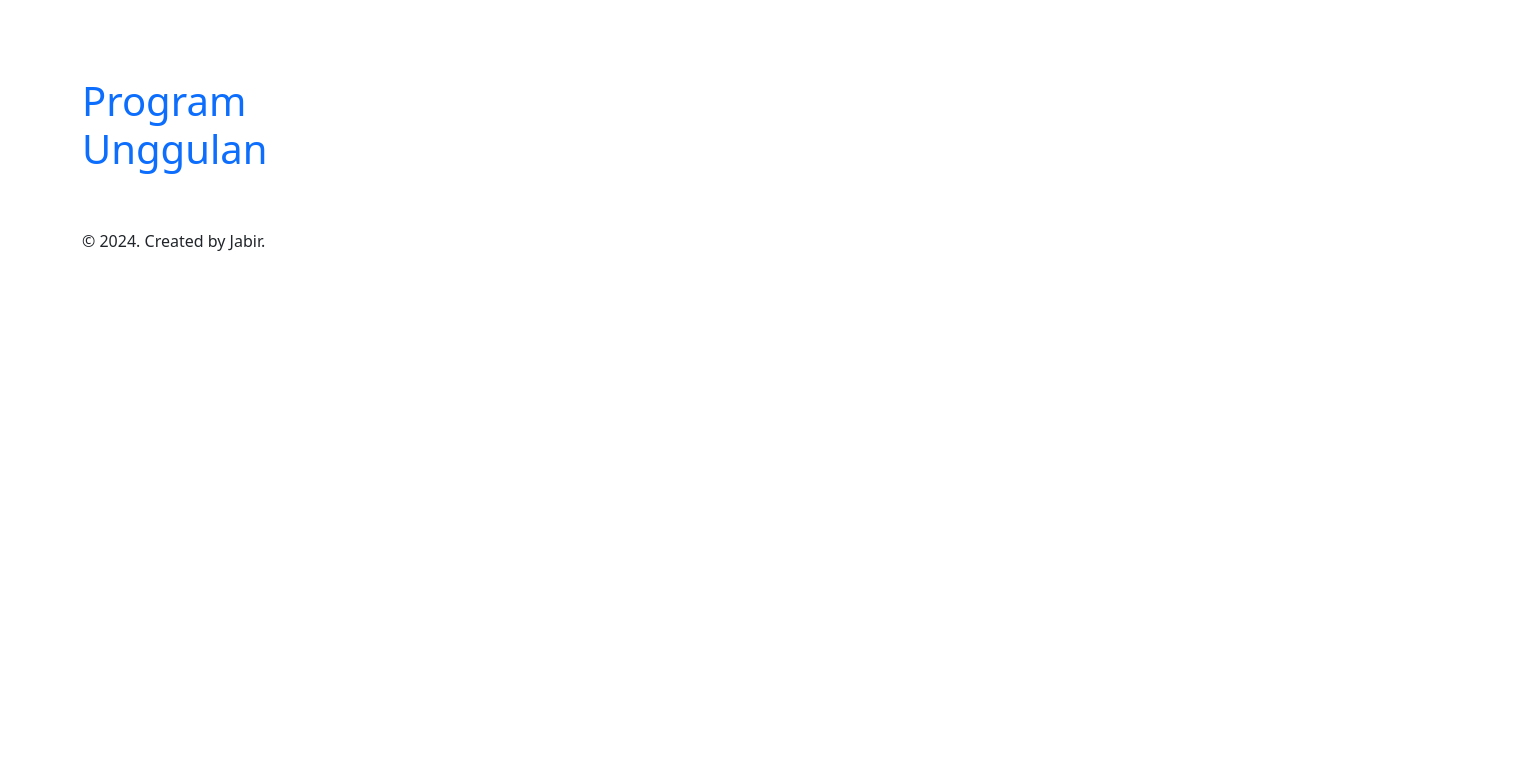
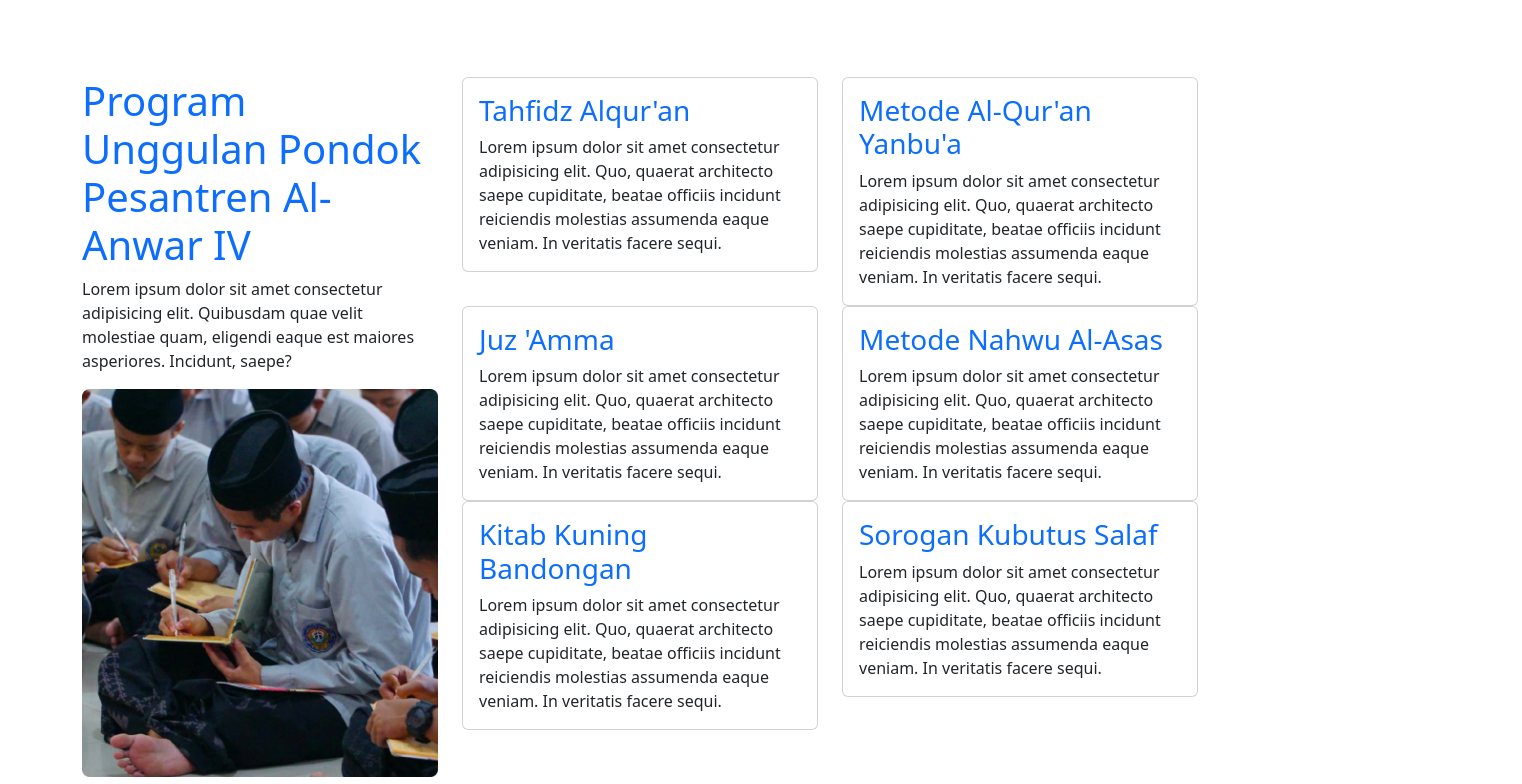
Before and after one commit to jabir019/alanwar4, a React (Vite) app: page / in a window 1280 px wide. Shown: the part 1060-1844 px from the top of the page, 1522 px wide, since content can reach past the window. Before the commit the page ends 1329 px from the top, so only its background shows below. Built offline with nearby package versions, Linux system fonts and the light colour scheme.

Commit message:
up section program

```diff
--- /dev/null
+++ b/src/components/CardProgram.jsx
@@ -0,0 +1,3 @@
+export default function CardProgram(props) {
+  return <></>;
+}
--- a/src/layouts/SectionHero.jsx
+++ b/src/layouts/SectionHero.jsx
@@ -21,11 +21,11 @@ export default function SectionHero() {
                 Anwar Sarang dan MTS Sains Al Anwar 4.
               </p>
               <button type="button" className="btn btn-light btn-mb">
-                Pendaftaran
+                PENDAFTARAN
               </button>
 
               <button type="button" className="btn btn-outline-warning  btn-mb">
-                Profil
+                PROFIL
               </button>
             </div>
             <div className="col-6">
--- a/src/layouts/SectionProgram.jsx
+++ b/src/layouts/SectionProgram.jsx
@@ -1,10 +1,115 @@
+import kegiatan from "../assets/Mask group.png";
+
 export default function SectionProgram() {
   return (
     <>
       <section className="container bg-seondary-subtle py-5">
         <div className="row">
           <div className="col-4">
-            <h1 className="text-primary">Program Unggulan</h1>
+            <h1 className="text-primary">
+              Program Unggulan Pondok Pesantren Al-Anwar IV
+            </h1>
+            <p>
+              Lorem ipsum dolor sit amet consectetur adipisicing elit. Quibusdam
+              quae velit molestiae quam, eligendi eaque est maiores asperiores.
+              Incidunt, saepe?
+            </p>
+            <div>
+              <img className="w-100" src={kegiatan} alt="kegiatan" />
+            </div>
+          </div>
+
+          <div className="col-8">
+            <div className="row">
+              <div className="col-6">
+                <div className="card">
+                  <div className="card-body">
+                    <h3 className="card-title text-primary ">
+                      Tahfidz Alqur'an
+                    </h3>
+                    <p className="card-text">
+                      Lorem ipsum dolor sit amet consectetur adipisicing elit.
+                      Quo, quaerat architecto saepe cupiditate, beatae officiis
+                      incidunt reiciendis molestias assumenda eaque veniam. In
+                      veritatis facere sequi.
+                    </p>
+                  </div>
+                </div>
+              </div>
+              <div className="col-6">
+                <div className="card">
+                  <div className="card-body">
+                    <h3 className="card-title text-primary ">
+                      Metode Al-Qur'an Yanbu'a
+                    </h3>
+                    <p className="card-text">
+                      Lorem ipsum dolor sit amet consectetur adipisicing elit.
+                      Quo, quaerat architecto saepe cupiditate, beatae officiis
+                      incidunt reiciendis molestias assumenda eaque veniam. In
+                      veritatis facere sequi.
+                    </p>
+                  </div>
+                </div>
+              </div>
+              <div className="col-6">
+                <div className="card">
+                  <div className="card-body">
+                    <h3 className="card-title text-primary ">Juz 'Amma</h3>
+                    <p className="card-text">
+                      Lorem ipsum dolor sit amet consectetur adipisicing elit.
+                      Quo, quaerat architecto saepe cupiditate, beatae officiis
+                      incidunt reiciendis molestias assumenda eaque veniam. In
+                      veritatis facere sequi.
+                    </p>
+                  </div>
+                </div>
+              </div>
+              <div className="col-6">
+                <div className="card">
+                  <div className="card-body">
+                    <h3 className="card-title text-primary ">
+                      Metode Nahwu Al-Asas
+                    </h3>
+                    <p className="card-text">
+                      Lorem ipsum dolor sit amet consectetur adipisicing elit.
+                      Quo, quaerat architecto saepe cupiditate, beatae officiis
+                      incidunt reiciendis molestias assumenda eaque veniam. In
+                      veritatis facere sequi.
+                    </p>
+                  </div>
+                </div>
+              </div>
+              <div className="col-6">
+                <div className="card">
+                  <div className="card-body">
+                    <h3 className="card-title text-primary ">
+                      Kitab Kuning Bandongan
+                    </h3>
+                    <p className="card-text">
+                      Lorem ipsum dolor sit amet consectetur adipisicing elit.
+                      Quo, quaerat architecto saepe cupiditate, beatae officiis
+                      incidunt reiciendis molestias assumenda eaque veniam. In
+                      veritatis facere sequi.
+                    </p>
+                  </div>
+                </div>
+              </div>
+              <div className="col-6">
+                <div className="card">
+                  <div className="card-body">
+                    <h3 className="card-title text-primary ">
+                      Sorogan Kubutus Salaf
+                    </h3>
+                    <p className="card-text">
+                      Lorem ipsum dolor sit amet consectetur adipisicing elit.
+                      Quo, quaerat architecto saepe cupiditate, beatae officiis
+                      incidunt reiciendis molestias assumenda eaque veniam. In
+                      veritatis facere sequi.
+                    </p>
+                  </div>
+                </div>
+              </div>
+            </div>
           </div>
         </div>
       </section>
--- /dev/null
+++ b/src/layouts/SectionQuote.jsx
@@ -0,0 +1,13 @@
+import cahngaji from "../assets/cahngaji.png";
+
+export default function SectionQuote() {
+  return (
+    <>
+      <section>
+        <div className="container">
+          <img src={cahngaji} alt="cahngaji" />
+        </div>
+      </section>
+    </>
+  );
+}
--- a/src/pages/Home.jsx
+++ b/src/pages/Home.jsx
@@ -2,6 +2,7 @@ import MainLayout from "../layouts/MainLayout";
 import SectionHero from "../layouts/SectionHero";
 import SectionSambutan from "../layouts/SectionSambutan";
 import SectionProgram from "../layouts/SectionProgram";
+import SectionQuote from "../layouts/SectionQuote";
 
 export default function Home() {
   return (
@@ -10,6 +11,7 @@ export default function Home() {
         <SectionHero />
         <SectionSambutan />
         <SectionProgram />
+        <SectionQuote />
       </MainLayout>
     </>
   );
```
Also changed, not shown: src/assets/Mask group.png (added), src/assets/cahngaji.png (added).
